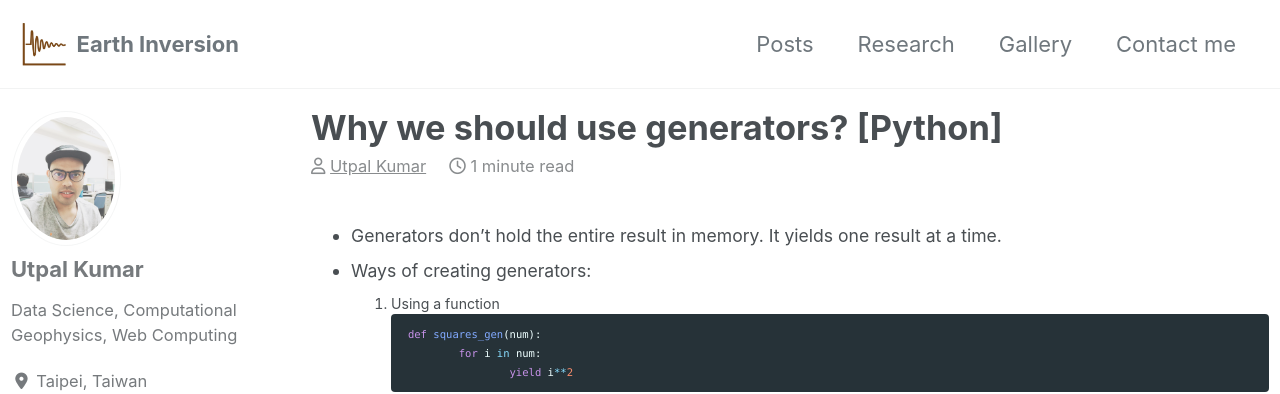
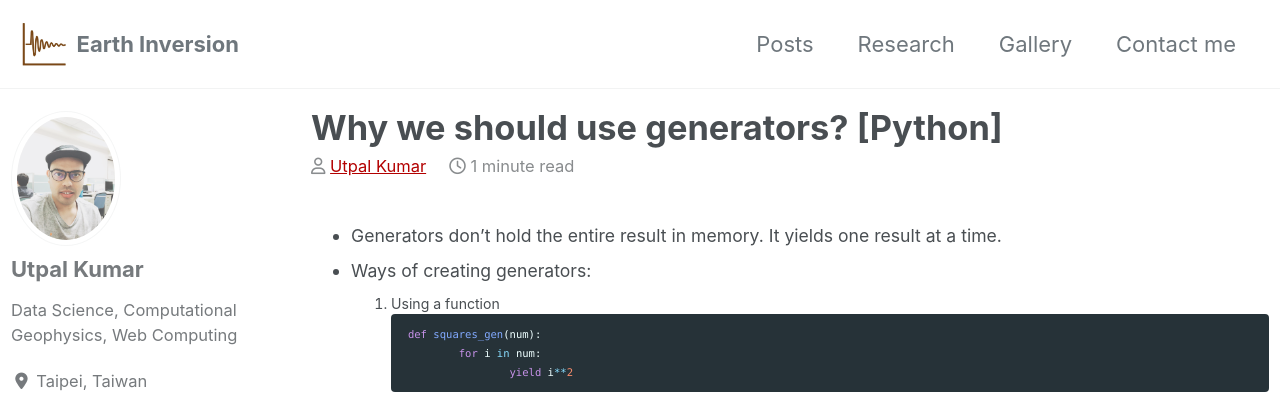
Before and after one commit to apexcodings/earthinversion.github.io, a Jekyll site: the page built from _posts/2019-08-31-generators.md, in a window 1280 px wide. Shown: the top 394 px of the page. Built offline with Jekyll 4.4.1, drawn with Linux system fonts in a browser that asks for light colours; cached includes are drawn as plain includes; nearby versions of some CDN libraries; comment, search, counter and statistics services are not loaded.

```diff
--- a/_layouts/single.html
+++ b/_layouts/single.html
@@ -28,7 +28,7 @@
         <header>
           {% if page.title %}<h1 id="page-title" class="page__title" itemprop="headline">{{ page.title | markdownify | remove: "<p>" | remove: "</p>" }}</h1>{% endif %}
           {% if page.read_time %}
-            <p class="page__meta"><i class="far fa-user" aria-hidden="true"></i> <a href="https://twitter.com/Utpal_Kmr">Utpal Kumar</a>&nbsp;&nbsp;&nbsp;&nbsp;
+            <p class="page__meta"><i class="far fa-user" aria-hidden="true"></i> <a href="https://twitter.com/Utpal_Kmr" style="color: #b30000;">Utpal Kumar</a>&nbsp;&nbsp;&nbsp;&nbsp;
             <i class="far fa-clock" aria-hidden="true"></i> {% include read-time.html %}</p>
           {% endif %}
         </header>
```
